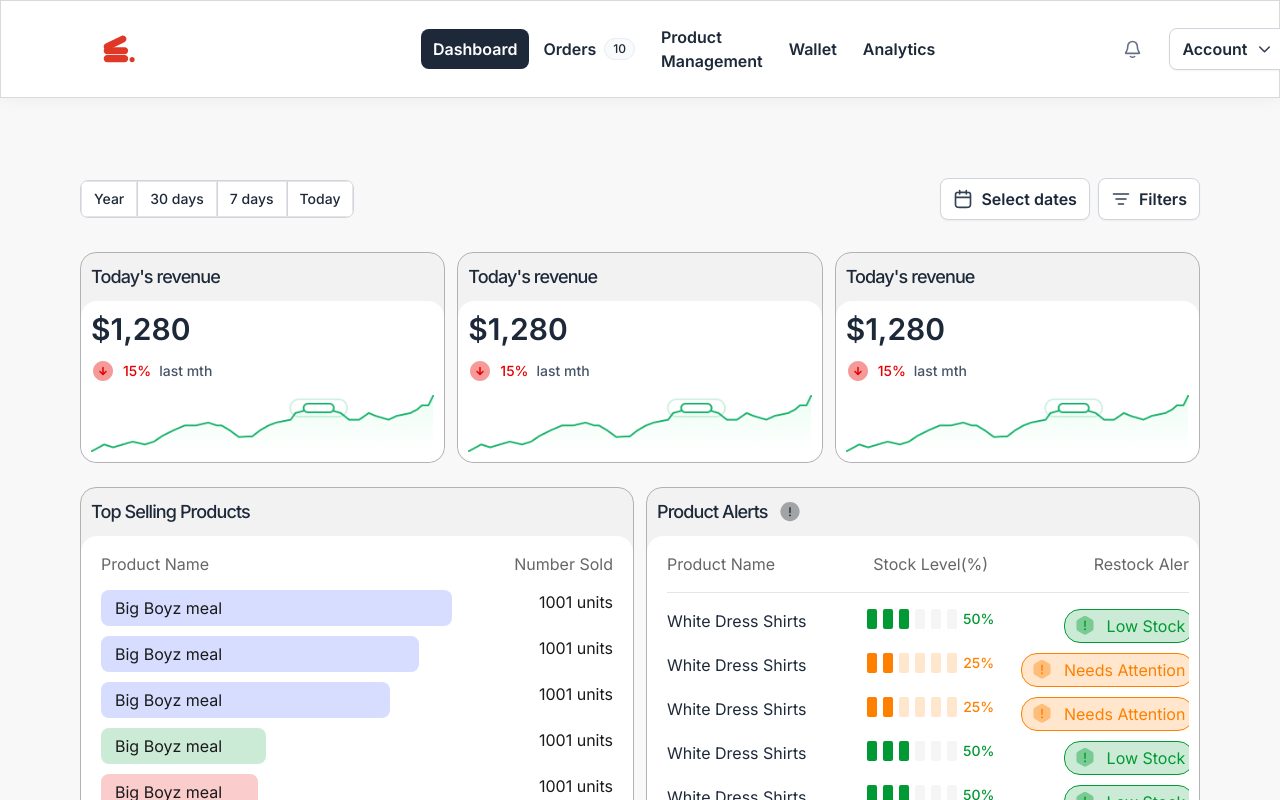
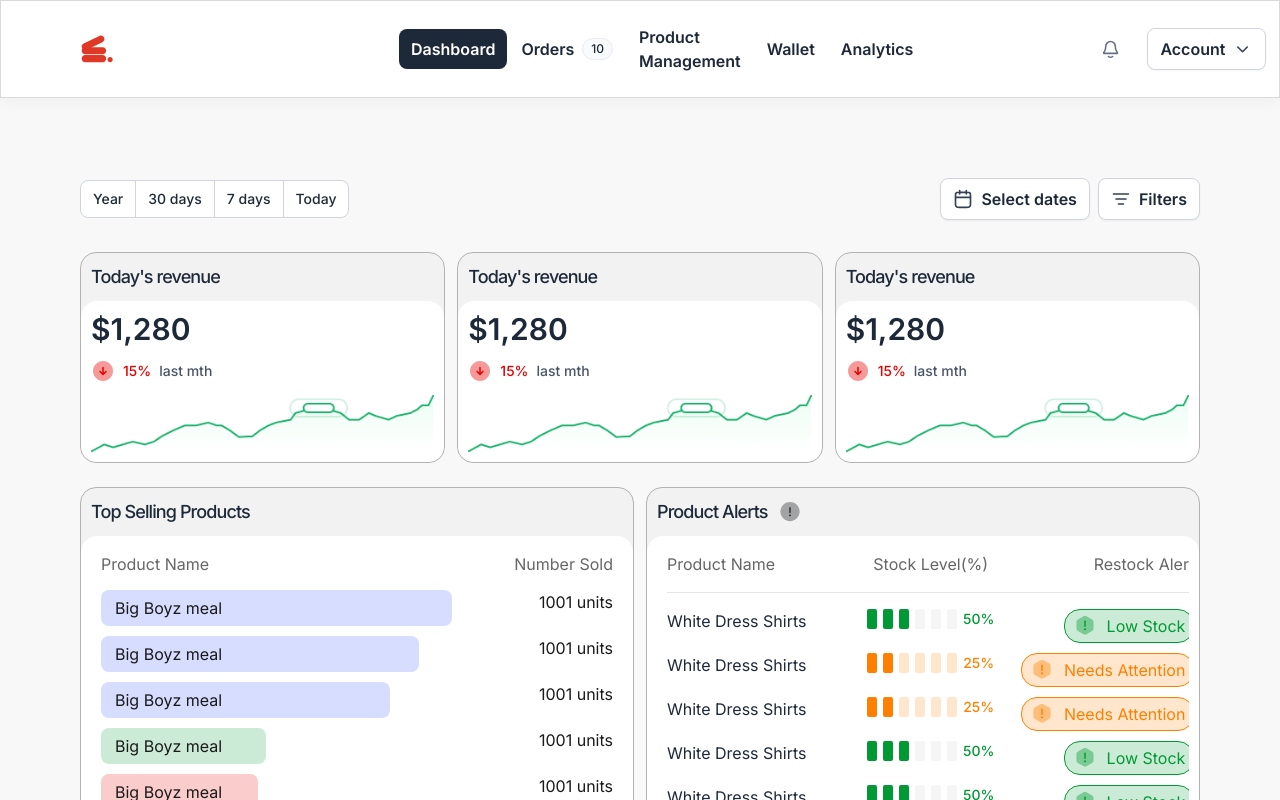
Before and after one commit to adejolx/dashboard-demo, a React (Vite) app: page / in a window 1280 px wide. Shown: the top 800 px of the page. Built offline with nearby package versions, Linux system fonts and the light colour scheme.

Commit message:
style: adjust logo alignment and tab group item borders

```diff
--- a/src/ui/Header/index.tsx
+++ b/src/ui/Header/index.tsx
@@ -11,7 +11,7 @@ const Header = () => {
     <header className="bg-white border border-[#D9D9D9] shadow-header">
       <div className="relative bounds flex items-center justify-between gap-[166px] p-4">
         <nav className="flex gap-[268px] items-center justify-between">
-          <Link to="#" className="p-0">
+          <Link to="#" className="p-0 -ml-[22px]">
             <Logo />
           </Link>
 
--- a/src/ui/ToggleGroup.tsx
+++ b/src/ui/ToggleGroup.tsx
@@ -48,7 +48,7 @@ const ToggleGroupItem = React.forwardRef<
           variant: context.variant || variant,
           size: context.size || size,
         }),
-        'text-sm data-[state="on"]:bg-gray-50 border [&+&]:border-l-gray-300 rounded-none hover:bg-transparent text-gray-800',
+        'text-sm data-[state="on"]:bg-gray-50 [&+&]:border-l [&+&]:border-gray-300 rounded-none ring-0 hover:bg-transparent text-gray-800',
         className
       )}
       {...props}
```
